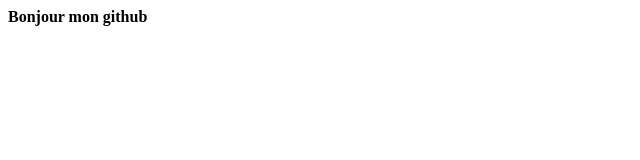
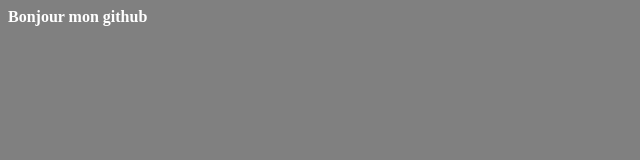
Before and after one commit to l4ntoniaina/MyFirstDepot, a plain HTML site: page index.html in a window 1280 px wide. Shown: the whole page, without its empty margins (0-640 px from the left). Drawn offline with Linux system fonts and the light colour scheme.

Commit message:
modification style index.html

```diff
--- a/index.html
+++ b/index.html
@@ -2,7 +2,7 @@
 	<head>
 		<title>Index</title>
 	<head>
-	<body>
-		<h4>Bonjour mon github</h4>
+	<body style="background-color:grey">
+		<h4 style="color:white">Bonjour mon github</h4>
 	</body>
 </html>
```
